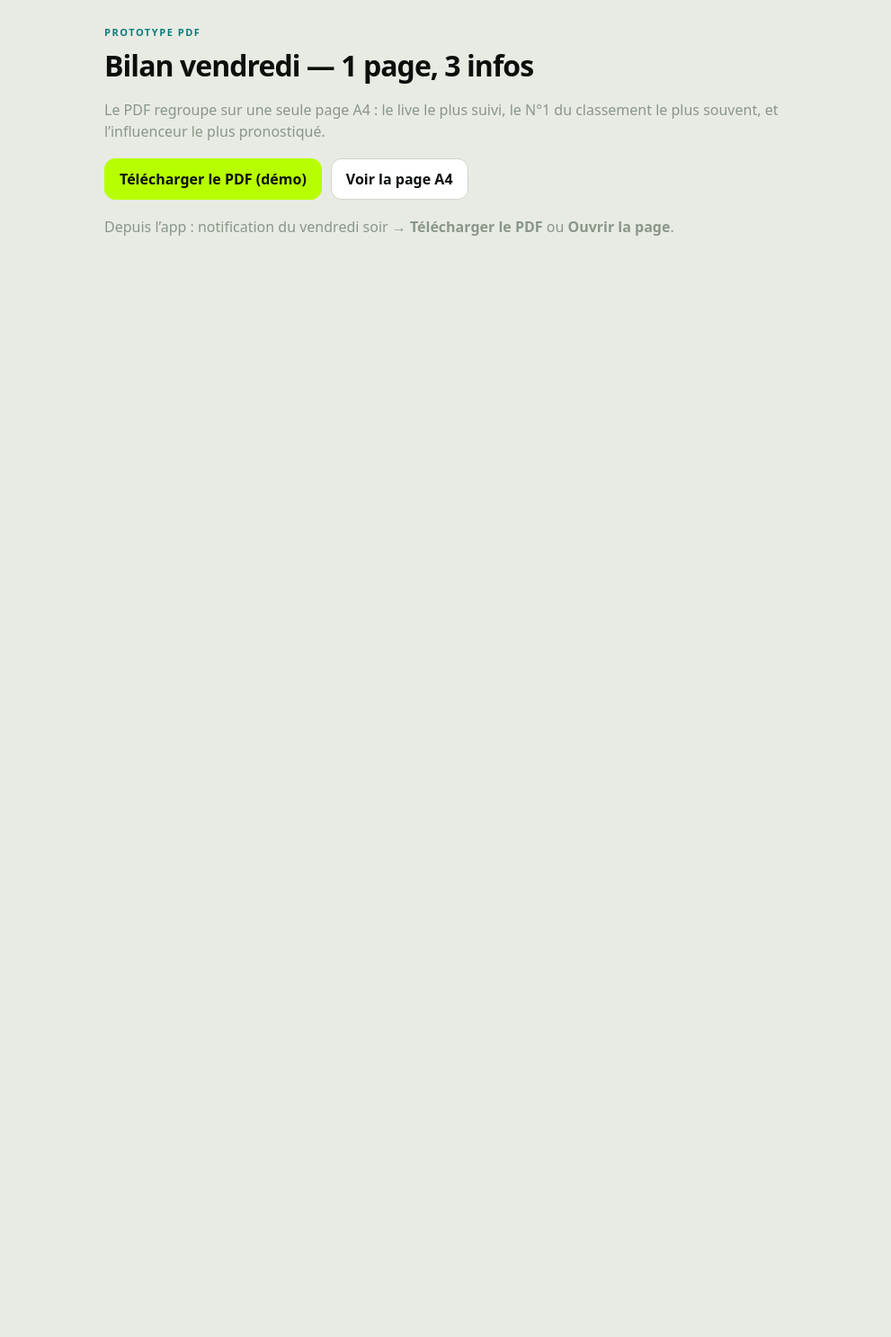
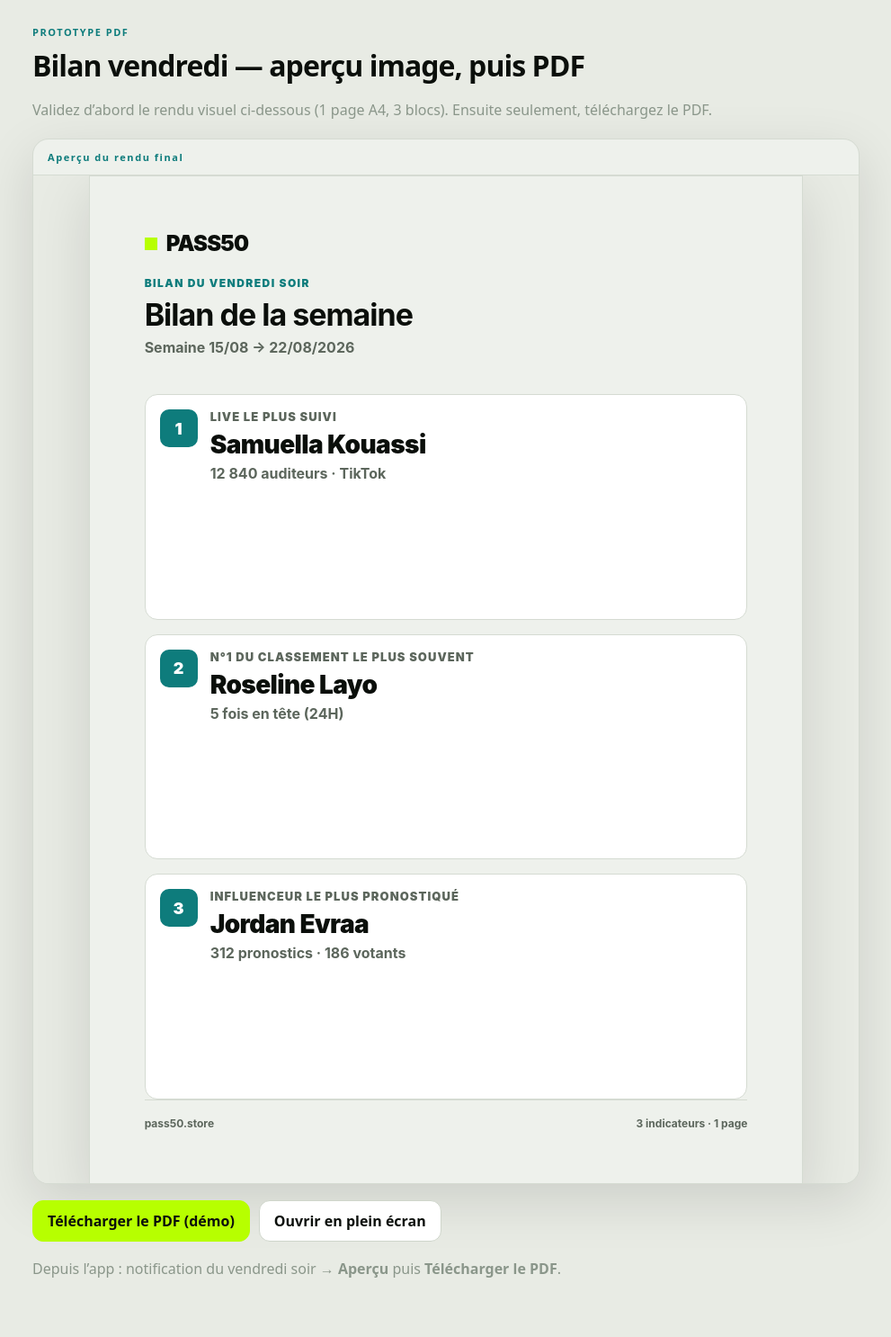
Before and after one commit to bluecostard/pass50-site, a PHP site: page /weekly-digest-card.html in a window 1280 px wide. Shown: the whole page at 90% size, without its empty margins (144-1135 px from the left). Before the commit the page ends 262 px from the top, so only its background shows below. Run offline with PHP 8.4, Linux system fonts and the light colour scheme.

Commit message:
Prototype bilan : aperçu visuel intégré avant téléchargement PDF
Co-authored-by: bluecostard <bluecostard@users.noreply.github.com>

```diff
--- a/bilan-semaine.php
+++ b/bilan-semaine.php
@@ -11,6 +11,7 @@ header('Referrer-Policy: strict-origin-when-cross-origin');
 
 $week = trim((string)($_GET['week'] ?? ''));
 $preview = isset($_GET['preview']) && in_array(strtolower((string)$_GET['preview']), ['1', 'true', 'yes'], true);
+$embed = isset($_GET['embed']) && in_array(strtolower((string)$_GET['embed']), ['1', 'true', 'yes'], true);
 $autoprint = isset($_GET['print']) && in_array(strtolower((string)$_GET['print']), ['1', 'true', 'yes'], true);
 
 try {
@@ -20,7 +21,7 @@ try {
 
 $stats = p50_weekly_digest_load_stats(db(), $week, $preview);
 $view = p50_weekly_digest_view_model($stats);
-echo p50_weekly_digest_render_html($view, false);
+echo p50_weekly_digest_render_html($view, $embed);
 if ($autoprint) {
     echo '<script>window.addEventListener("load",()=>setTimeout(()=>window.print(),300));</script>';
 }
--- a/weekly-digest-card.html
+++ b/weekly-digest-card.html
@@ -6,25 +6,35 @@
   <meta name="robots" content="noindex">
   <title>Prototype — Bilan PDF PASS50</title>
   <style>
-    :root{--lime:#b7ff00;--muted:#8a968a}
+    :root{--lime:#b7ff00;--muted:#8a968a;--paper:#eef1ec}
     body{margin:0;min-height:100vh;font-family:system-ui,sans-serif;background:#e8ebe4;color:#0b0f0b}
-    .wrap{max-width:760px;margin:0 auto;padding:28px 16px 48px}
-    .btn{display:inline-flex;align-items:center;justify-content:center;min-height:44px;padding:0 16px;border-radius:12px;border:1px solid #cfd6cb;background:#fff;font-weight:900;text-decoration:none;color:inherit}
+    .wrap{max-width:920px;margin:0 auto;padding:28px 16px 48px}
+    .btn{display:inline-flex;align-items:center;justify-content:center;min-height:44px;padding:0 16px;border-radius:12px;border:1px solid #cfd6cb;background:#fff;font-weight:900;text-decoration:none;color:inherit;cursor:pointer}
     .btn.primary{background:var(--lime);border-color:var(--lime)}
     .toolbar{display:flex;gap:10px;flex-wrap:wrap;margin:18px 0}
     p{color:var(--muted);line-height:1.5}
+    .preview-shell{margin-top:20px;border:1px solid #d5dbd2;border-radius:18px;overflow:hidden;background:#d8ddd4;box-shadow:0 18px 60px rgba(0,0,0,.12)}
+    .preview-label{padding:12px 16px;font-size:11px;font-weight:900;letter-spacing:.14em;color:#0e7c7c;background:var(--paper);border-bottom:1px solid #d5dbd2}
+    .preview-frame{display:block;width:100%;min-height:1120px;border:0;background:var(--paper)}
+    @media (max-width:720px){.preview-frame{min-height:980px}}
   </style>
 </head>
 <body>
   <div class="wrap">
     <div style="font-size:11px;font-weight:900;letter-spacing:.14em;color:#0e7c7c">PROTOTYPE PDF</div>
-    <h1 style="margin:8px 0 6px;letter-spacing:-.03em">Bilan vendredi — 1 page, 3 infos</h1>
-    <p>Le PDF regroupe sur une seule page A4 : le live le plus suivi, le N°1 du classement le plus souvent, et l’influenceur le plus pronostiqué.</p>
+    <h1 style="margin:8px 0 6px;letter-spacing:-.03em">Bilan vendredi — aperçu image, puis PDF</h1>
+    <p>Validez d’abord le rendu visuel ci-dessous (1 page A4, 3 blocs). Ensuite seulement, téléchargez le PDF.</p>
+
+    <div class="preview-shell">
+      <div class="preview-label">Aperçu du rendu final</div>
+      <iframe class="preview-frame" title="Aperçu bilan de la semaine" src="./bilan-semaine.php?preview=1&amp;embed=1"></iframe>
+    </div>
+
     <div class="toolbar">
       <a class="btn primary" href="./api/weekly-digest-pdf.php?preview=1">Télécharger le PDF (démo)</a>
-      <a class="btn" href="./bilan-semaine.php?preview=1" target="_blank" rel="noopener">Voir la page A4</a>
+      <a class="btn" href="./bilan-semaine.php?preview=1" target="_blank" rel="noopener">Ouvrir en plein écran</a>
     </div>
-    <p>Depuis l’app : notification du vendredi soir → <strong>Télécharger le PDF</strong> ou <strong>Ouvrir la page</strong>.</p>
+    <p>Depuis l’app : notification du vendredi soir → <strong>Aperçu</strong> puis <strong>Télécharger le PDF</strong>.</p>
   </div>
 </body>
 </html>
```
